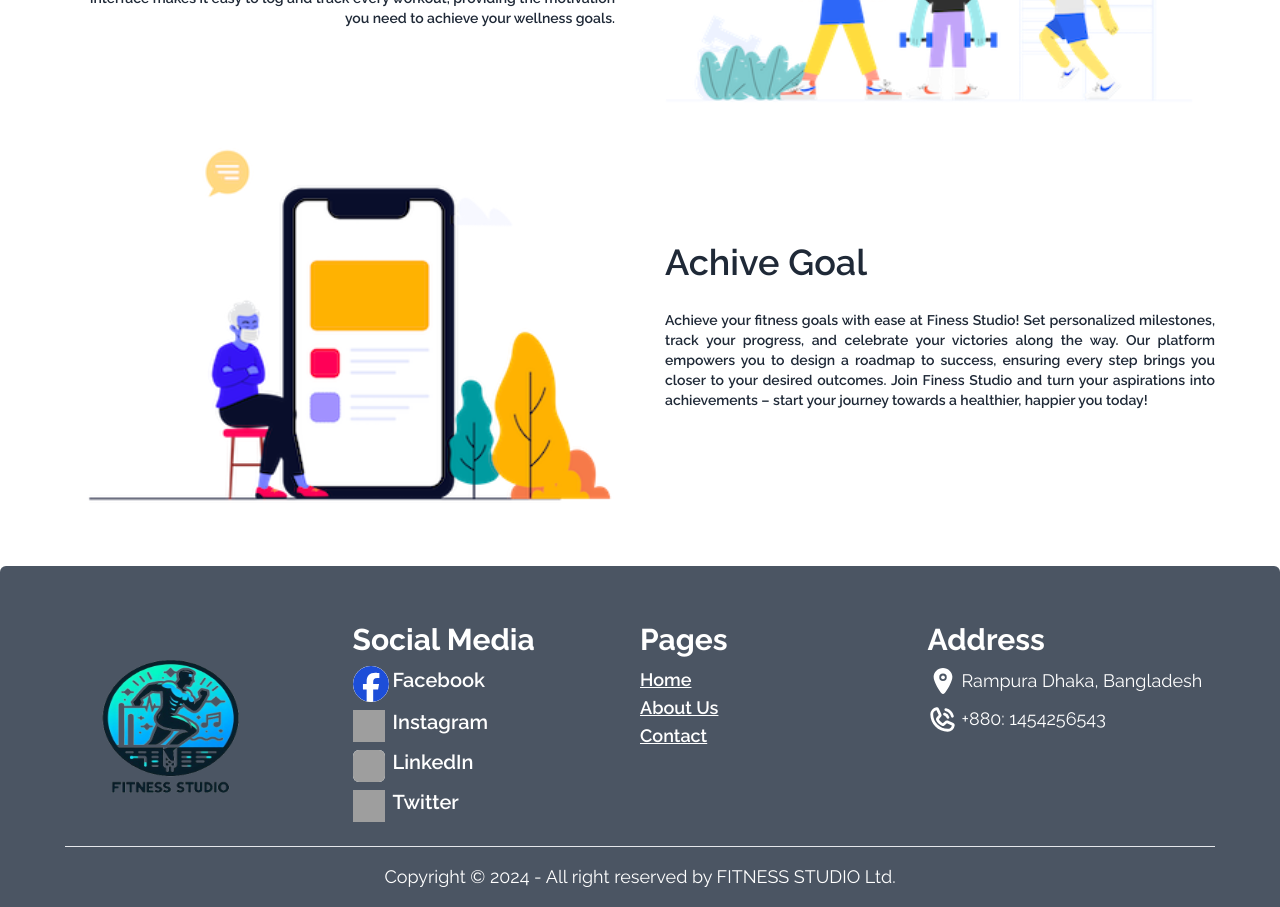
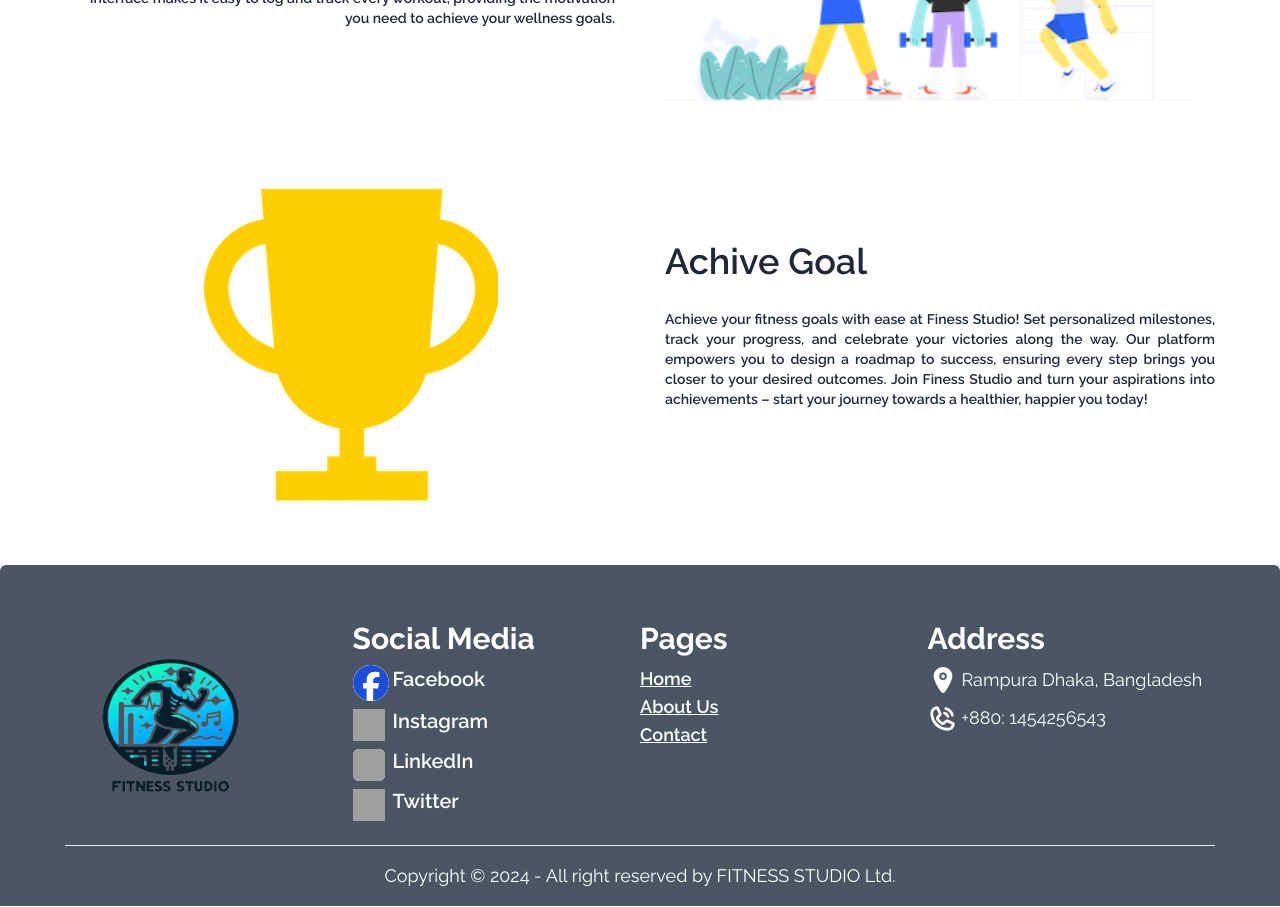
Before and after one commit to junayet4o12/fitnessStudio, a React (Vite) app: page / in a window 1280 px wide. Shown: the part 2180-3087 px from the top of the page. Built offline with nearby package versions, Linux system fonts and the light colour scheme; no server answers; grey boxes are pictures that could not be loaded; a web font is replaced by a local one.

Commit message:
[fix]:[ahowitworks]:something updated in the section

```diff
--- a/src/Components/HowItWorks/HowItWorks.jsx
+++ b/src/Components/HowItWorks/HowItWorks.jsx
@@ -2,6 +2,7 @@
 import { useNavigate } from "react-router";
 import signupImg from "../../assets/images/Allura - Freelancing.png";
 import trackingImg from "../../assets/images/Fitz - Morning Routine (1).png";
+import achiveGoalImf from '../../assets/images/Pebble People - Trophy.png'
 import Title from "../Title/TItle";
 import Container from "../Container/Container";
 
@@ -51,13 +52,14 @@ const HowItWorks = () => {
               Effortlessly monitor your progress, set goals, and witness your
               fitness journey unfold. Our user-friendly interface makes it easy
               to log and track every workout, providing the motivation you need
-              to achieve your wellness goals.{" "}
+              to achieve your wellness goals.
             </p>
           </div>
         </div>
+        {/* Achive Goal  */}
         <div className="flex flex-col md:flex-row  justify-between items-center gap-7">
           <div className="w-full md:w-[50%]">
-            <img className="md:w-full mx-auto" src={signupImg} alt="" />
+            <img className=" mx-auto" src={achiveGoalImf} alt="" />
           </div>
           <div className={`${textSideStyle}`}>
             <h2 className="text-4xl font-semibold">Achive Goal</h2>
```
